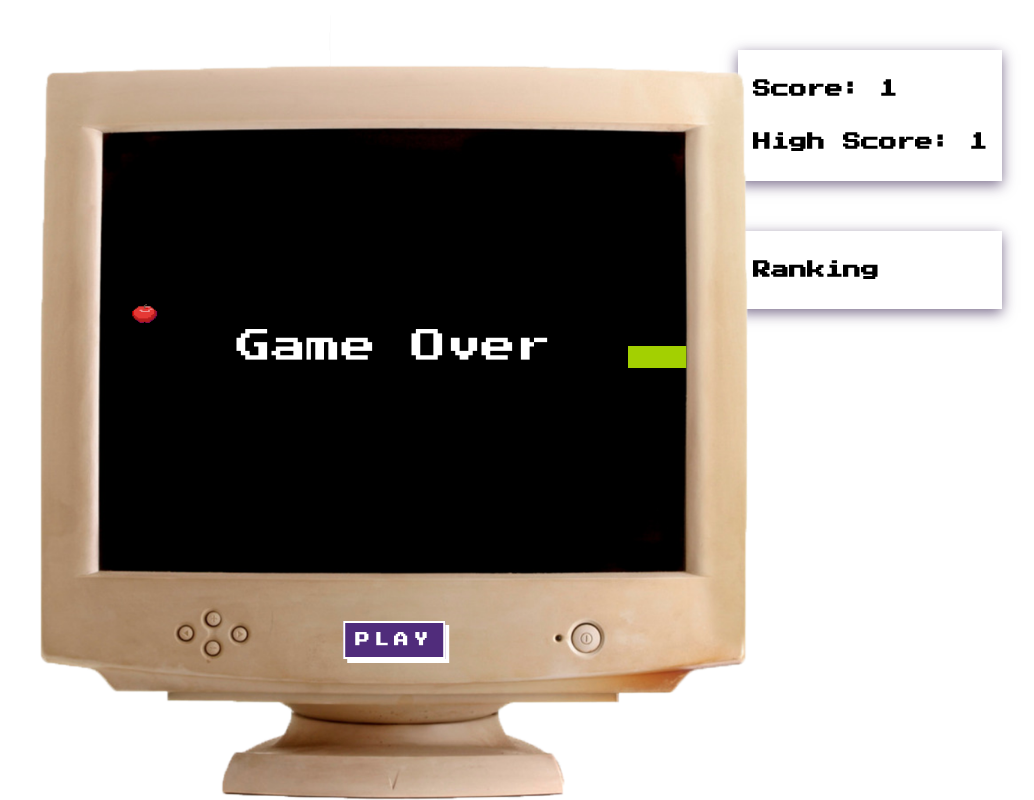
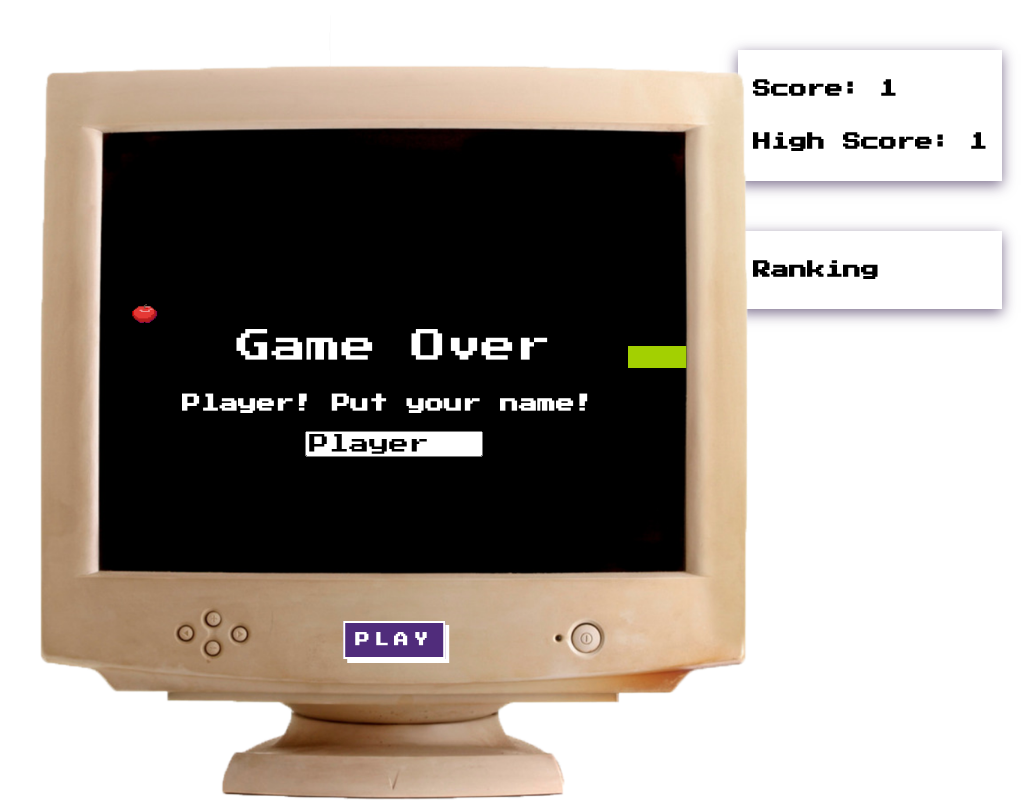
Before and after one commit to brunomendeslima/snake-game, a React (Create React App) app: page / in a window 1280 px wide. Both pictures are taken after a click on the button "PLAY". Shown: the whole page, without its empty margins (246-1280 px from the left). Built offline with nearby package versions, Linux system fonts and the light colour scheme; no server answers; the database is empty.

Commit message:
solicitacao do nome do player no gameover

```diff
--- a/src/components/player/index.tsx
+++ b/src/components/player/index.tsx
@@ -2,12 +2,21 @@ import React from 'react'
 import styled from "styled-components"
 
 const Div = styled.div`
+    display: flex;
+    flex-direction: column;
     position: fixed;
 	top: 50%;
 	left: 50%;
 	transform: translate(-50%, -50%);
 	color: white;
-	font-size: 10px;
+    padding-top: 2em;
+`;
+
+const Input = styled.input`
+    font-family: 'Press Start 2P', cursive;
+    width: 40%;
+    align-self: center;
+    font-size: 20px;
 `;
 
 interface PropsType {
@@ -23,11 +32,11 @@ const Player:  React.FC<PropsType> = (props: PropsType) => {
         setValue(event.target.value);
     };
 
-    if ((props.gameOver) && (props.score > Number(localStorage.getItem("snakeScore"))))
+    if (props.gameOver)
         return (
             <Div>
-                <h2>Player! Put your name!</h2>
-                <input value={value} type="text" onChange={onChange} />
+                <h3>Player! Put your name!</h3>
+                <Input value={value} type="text" onChange={onChange} />
             </Div>
         );
 
```
